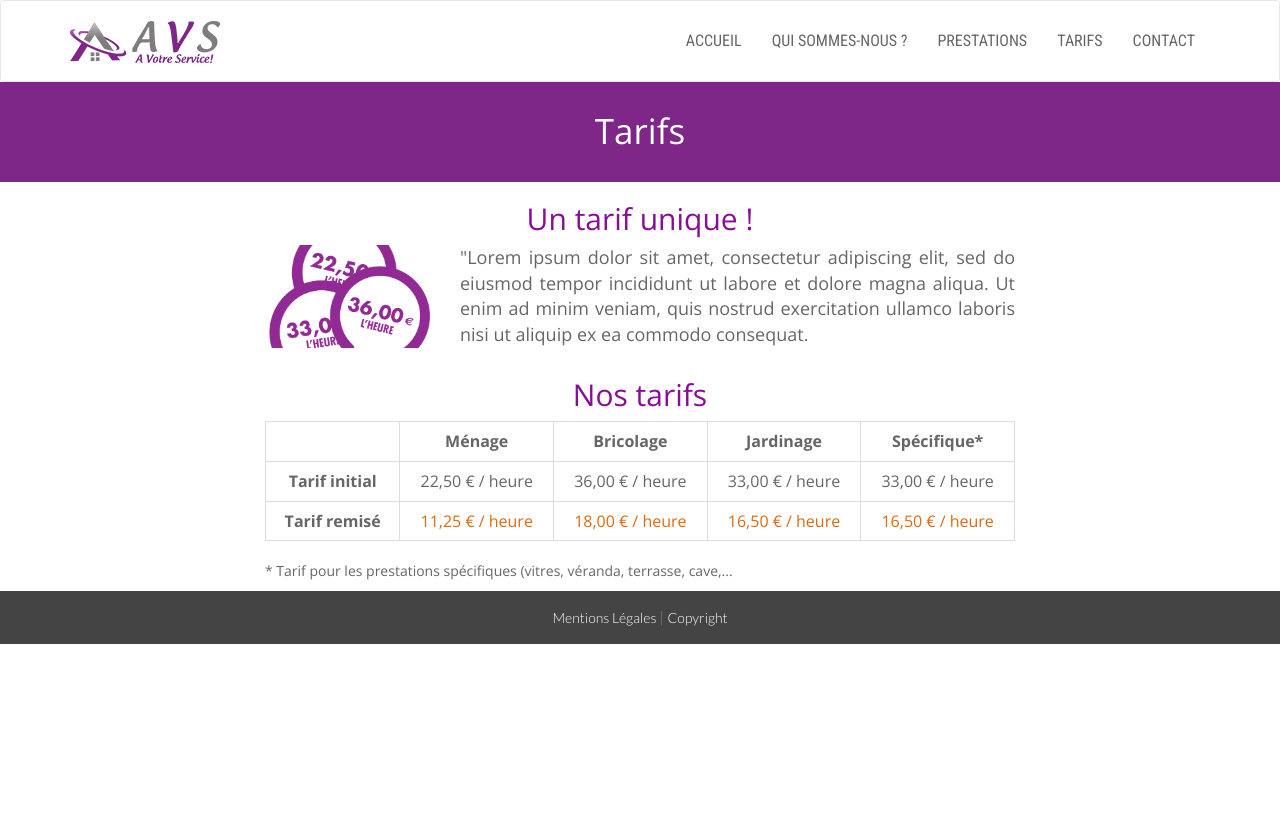
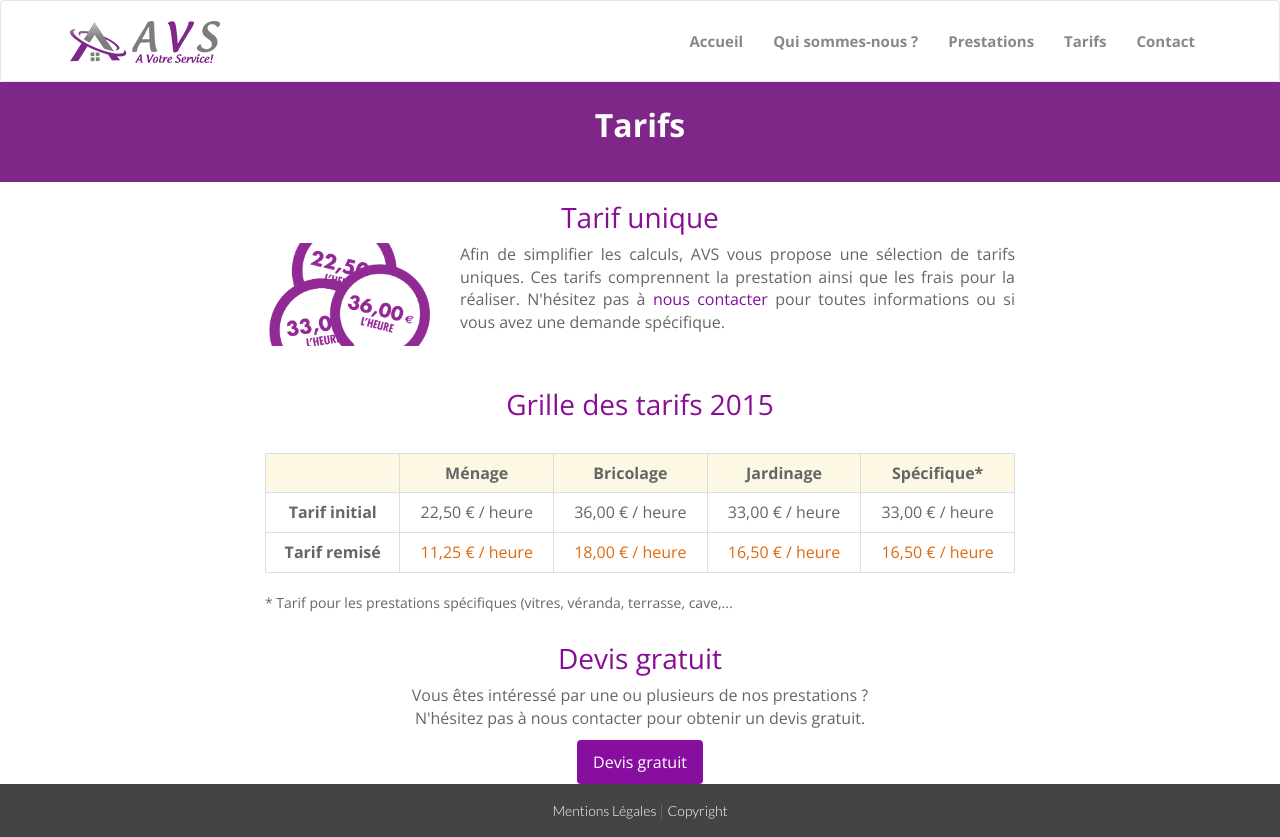
Before and after one commit to mickaelderaemy/avs, a PHP site: page /tarifs.php in a window 1280 px wide. Before the commit the page ends 644 px from the top, so only its background shows below. Run offline with PHP 8.4, Linux system fonts and the light colour scheme; some web fonts are replaced.

Commit message:
Some modifs in tarifs style

```diff
--- a/css/style.css
+++ b/css/style.css
@@ -3,17 +3,16 @@
 *****************************/
 body {
 	font-family: "Open Sans", arial, sans-serif;
-	font-size: 18px;
-	font-weight: 300;
+	font-size: 16px;
+	font-weight: 400;
 	color: #666;
 	text-align: justify;
 }
 
 .btn-avs {
-	font-family: "Open Sans", arial, sans-serif;
-	font-size: 18px;
-	font-weight: 300;
+	padding: 10px 15px 10px 15px;
 	background-color: #880EA0;
+	font-size: 16px;
 	color: white;
 }
 
@@ -32,10 +31,21 @@ a:hover {
 	text-decoration: none;
 }
 
+h1 {
+	font-family: "Open Sans", arial, sans-serif;
+	font-size: 32px;
+	font-weight: 700;
+	color: white;
+}
 
 h2 {
-	font-family: "Open Sans", arial, sans-serif;
-	font-size: 30px;
+	font-size: 28px;
+	font-weight: 400;
+	color: #880E95;
+}
+
+h3 {
+	font-size: 25px;
 	font-weight: 300;
 	color: #880E95;
 }
@@ -58,12 +68,11 @@ h2 {
 }
 
 .main-menu a, .navbar-default .navbar-nav > li > a {
-	font-family: 'Roboto Condensed';
-	text-transform: uppercase;
 	padding: 5px 0px 5px 0px;
 	margin: 10px 15px 5px 15px;
-	font-size: 16px;
-	color: #666;
+	font-weight: 700;
+	font-size: 15px;
+	color: #888;
 }
 
 .navbar-default .navbar-nav li a:hover, .navbar-default .navbar-nav li.active a, .navbar-default .navbar-nav li.active a:hover {
@@ -293,31 +268,11 @@ h2 {
 	text-align: justify;
 }
 
-.who h2 {
-	font-family: "Open Sans", sans-serif;
-	font-weight: 300;
-	font-size: 30px;
-	color: #7F2788;
-}
-
-.who h3 {
-	font-family: "Open Sans", sans-serif;
-	font-weight: 300;
-	font-size: 25px;
-}
-
 .who-title {
 	height: 100px;
-	padding-top: 10px;
+	padding-top: 5px;
 	background-color: #7F2788;
 	text-align: center;
-}
-
-.who-title h1 {
-	font-family: "Open Sans", sans-serif;
-	font-weight: 300;
-	font-size: 35px;
-	color: white;
 }
 
 .who-content {
--- a/tarifs.php
+++ b/tarifs.php
@@ -31,7 +31,7 @@
 <div class="container-fluid">
 	<div class="row prices-title">
 		<div class="col-md-6 col-md-offset-3">
-			<h2>Un tarif unique !</h2>
+			<h2>Tarif unique</h2>
 		</div>
 	</div><!--Row-->
 </div><!--Container-->
@@ -41,7 +41,7 @@
 			<img class="img-responsive img-prices" src="images/prices.png">
 		</div>
 		<div class="col-md-6">
-			<p>"Lorem ipsum dolor sit amet, consectetur adipiscing elit, sed do eiusmod tempor incididunt ut labore et dolore magna aliqua. Ut enim ad minim veniam, quis nostrud exercitation ullamco laboris nisi ut aliquip ex ea commodo consequat.</p>
+			<p>Afin de simplifier les calculs, AVS vous propose une sélection de tarifs uniques. Ces tarifs comprennent la prestation ainsi que les frais pour la réaliser. N'hésitez pas à <a href="/contact.php">nous contacter</a> pour toutes informations ou si vous avez une demande spécifique.</p>
 		</div>
 	</div><!--Row-->
 </div><!--Container-->
@@ -50,13 +50,15 @@
 <div class="container">
 	<div class="row prices-title">
 		<div class="col-md-6 col-md-offset-3">
-			<h2>Nos tarifs</h2>
+			<br>
+			<h2>Grille des tarifs 2015</h2>
 		</div>
 	</div><!--Row-->
 	<div class="row">
 		<div class="col-md-8 col-md-offset-2">
+			<br>
 			<table class="table table-responsive table-bordered prices-table">
-			  <tr>
+			  <tr class="warning">
 			  	<th></th>
 			    <th>Ménage</th>
 			    <th>Bricolage</th>
@@ -83,4 +85,15 @@
 	</div><!--Row-->
 </div><!--Container-->
 
+<!-- Quotation section -->
+<div class="container">
+	<div class="row prices-title">
+		<div class="col-md-6 col-md-offset-3">
+			<h2>Devis gratuit</h2>
+			<p>Vous êtes intéressé par une ou plusieurs de nos prestations ? <br>N'hésitez pas à nous contacter pour obtenir un devis gratuit.</p>
+			<a class="btn btn-avs" href="/contact.php">Devis gratuit</a>
+		</div>
+	</div><!--Row-->
+</div><!--Container-->
+
 <?php include("footer.php"); ?>
```
Also changed, not shown: other parts of css/style.css (+0 -52 lines).
